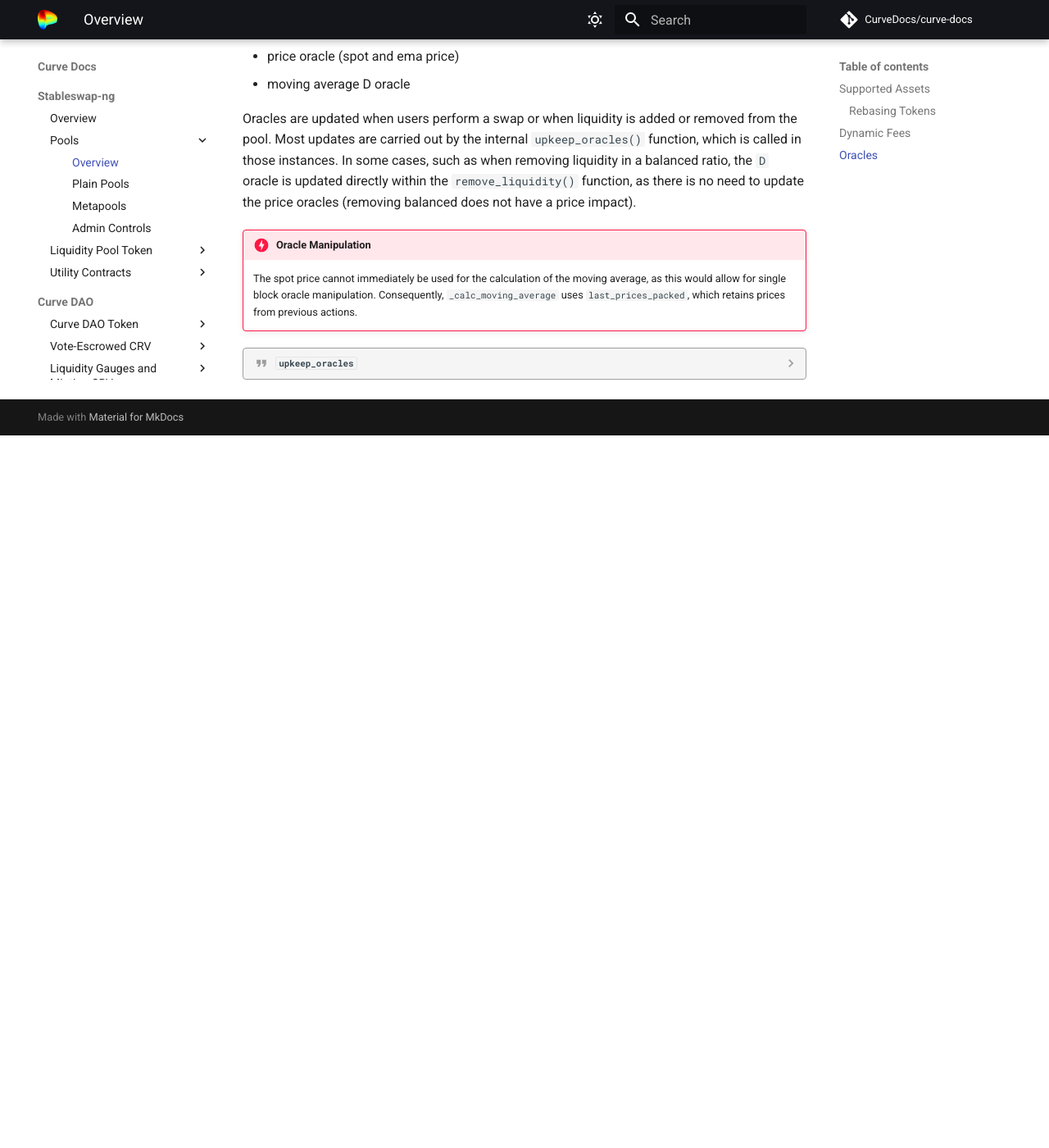
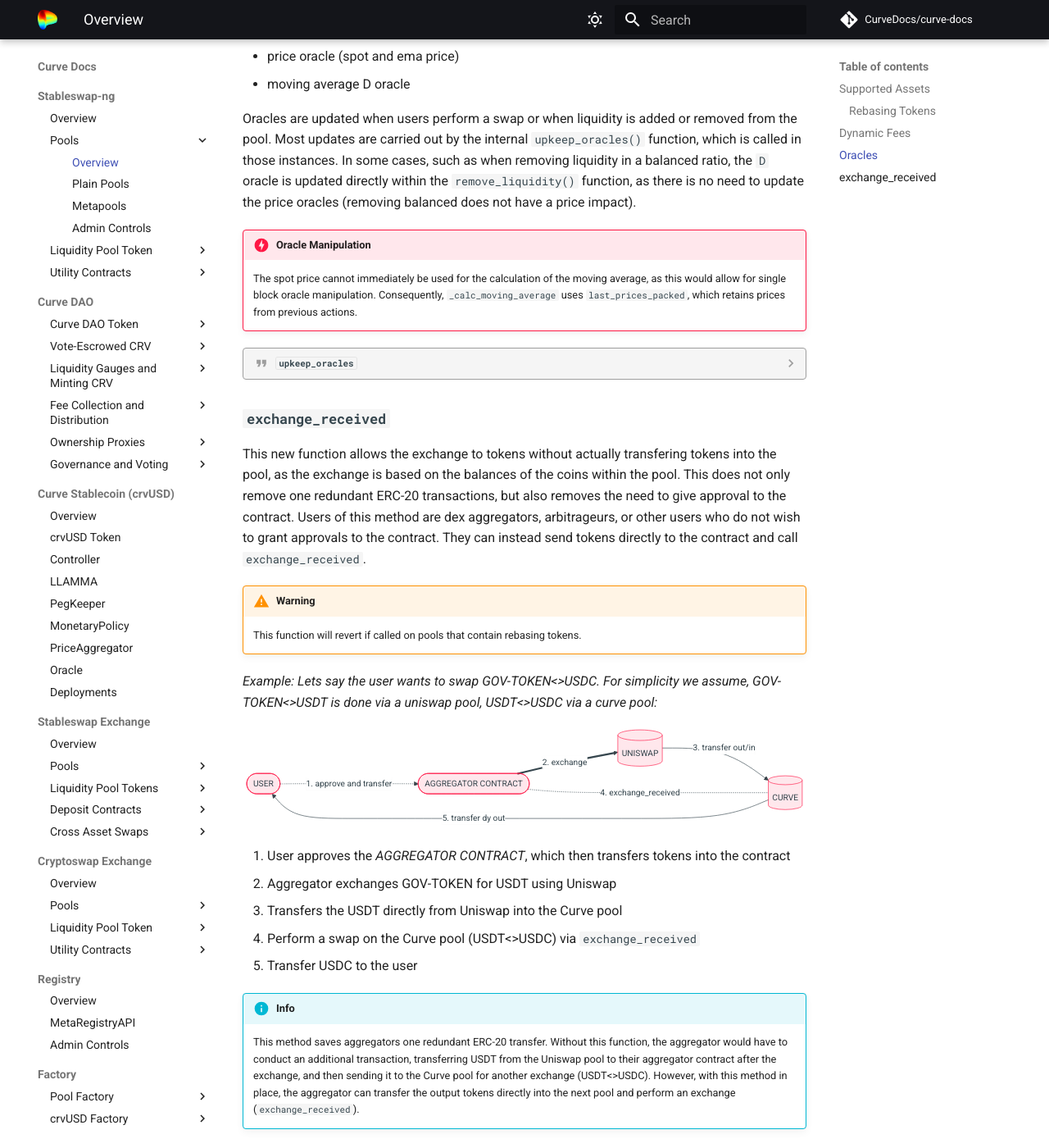
Before and after one commit to CurveDocs/curve-docs, an MkDocs documentation site: the page built from docs/stableswap-ng_exchange/pools/overview.md, in a window 1280 px wide and 1400 px high, scrolled down 2456 px. Shown: the whole window at 82% size. Built offline with MkDocs 1.6.1 and Material for MkDocs 9.7.7, drawn with Linux system fonts in a browser that asks for light colours; comment, search, counter and statistics services are not loaded; before the commit the page ends 2987 px from its top, so only the background shows below that.

Commit message:
overview

````diff
--- a/docs/stableswap-ng_exchange/pools/overview.md
+++ b/docs/stableswap-ng_exchange/pools/overview.md
@@ -98,7 +98,7 @@ $xp_{j} = \frac{{rate_{j} \times balance_{j}}}{{PRECISION_{j}}}$
 
 $xps2 = (xp_{i} + xp_{j})^2$
 
-*The dynamic fee is calculated by the following formula:*
+**The dynamic fee is calculated by the following formula:**
 
 $$\text{dynamic fee} = \frac{{fee_{m} \times fee}}{{\frac{{(fee_{m} - 10^{18}) \times 4 \times xp_{i} \times xp_{j}}}{{xps2 + 10^{18}}}}}$$
 
@@ -251,3 +251,38 @@ Oracles are updated when users perform a swap or when liquidity is added or remo
 
             return last_ema_value
     ```
+
+
+## **`exchange_received`**
+
+This new function allows the exchange to tokens without actually transfering tokens into the pool, as the exchange is based on the balances of the coins within the pool. This does not only remove one redundant ERC-20 transactions, but also removes the need to give approval to the contract.
+Users of this method are dex aggregators, arbitrageurs, or other users who do not wish to grant approvals to the contract. They can instead send tokens directly to the contract and call `exchange_received`.
+
+!!!warning
+    This function will revert if called on pools that contain rebasing tokens.
+
+
+
+*Example: Lets say the user wants to swap GOV-TOKEN<>USDC. For simplicity we assume, GOV-TOKEN<>USDT is done via a uniswap pool, USDT<>USDC via a curve pool:*
+
+``` mermaid
+graph LR
+    u([USER]) --- p1[(UNISWAP)]
+    p1 -->|"3. transfer out/in"| p2[(CURVE)]
+    u -..-> |1. approve and transfer| a([AGGREGATOR CONTRACT])
+    a ==> |"2. exchange"| p1
+    a -.-|"4. exchange_received"| p2
+    p2 --> |5. transfer dy out| u
+    linkStyle 0 stroke-width:0, fill:none;
+```
+
+1. User approves the *AGGREGATOR CONTRACT*, which then transfers tokens into the contract
+2. Aggregator exchanges GOV-TOKEN for USDT using Uniswap
+3. Transfers the USDT directly from Uniswap into the Curve pool
+4. Perform a swap on the Curve pool (USDT<>USDC) via `exchange_received`
+5. Transfer USDC to the user
+
+
+!!!info
+    This method saves aggregators one redundant ERC-20 transfer. Without this function, the aggregator would have to conduct an additional transaction, transferring USDT from the Uniswap pool to their aggregator contract after the exchange, and then sending it to the Curve pool for another exchange (USDT<>USDC).
+    However, with this method in place, the aggregator can transfer the output tokens directly into the next pool and perform an exchange (`exchange_received`).
````
